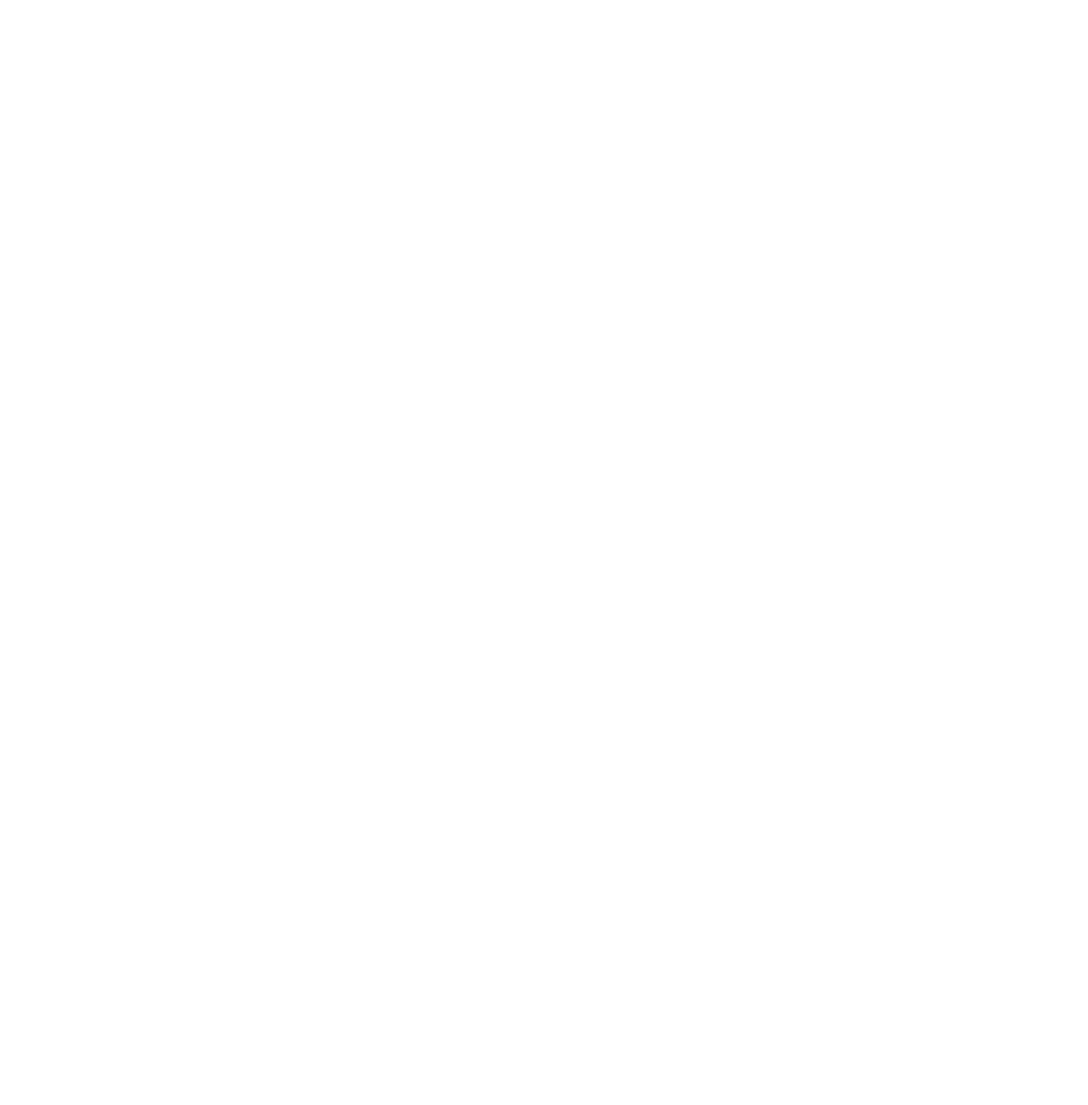
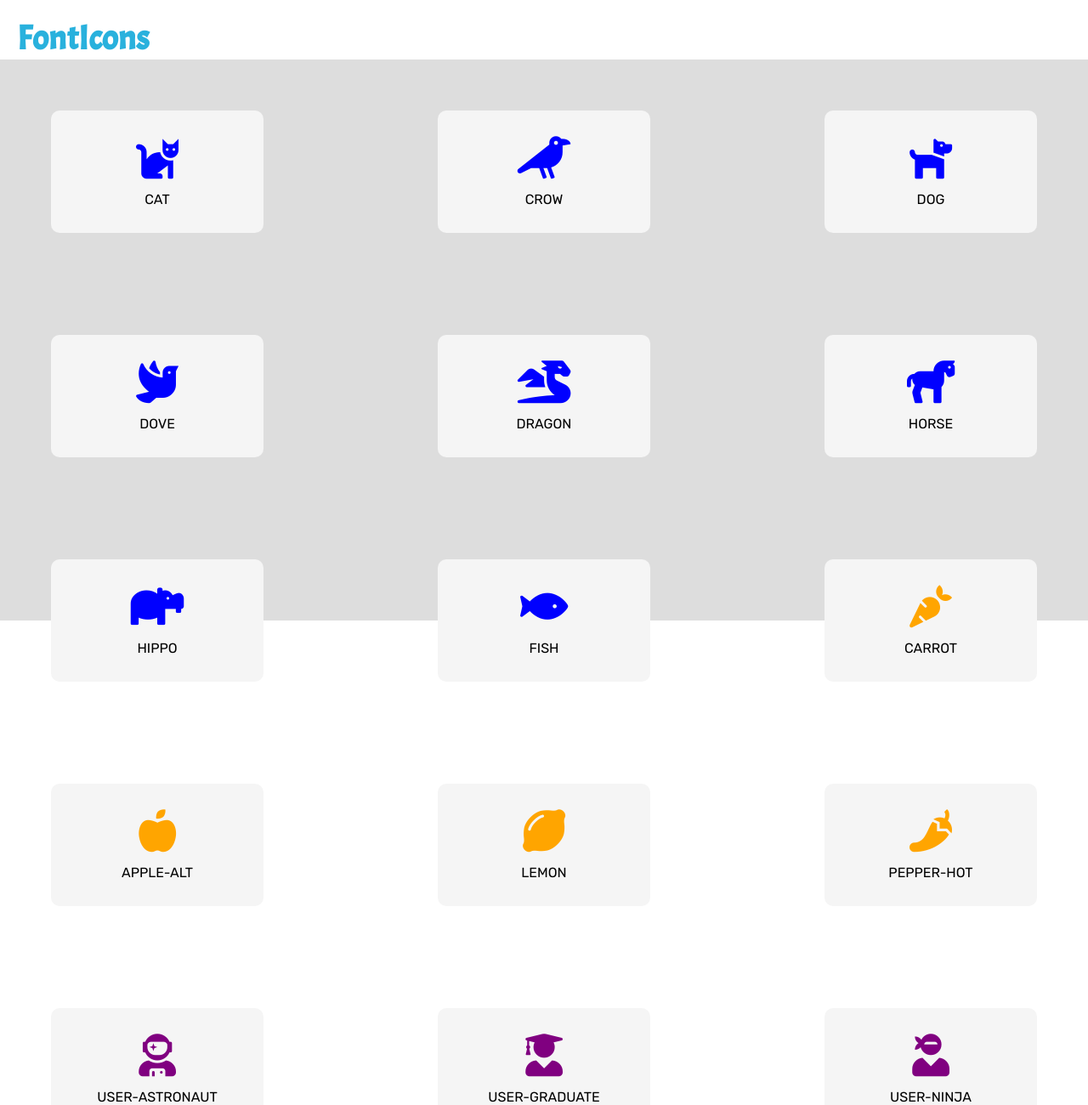
Before and after one commit to lucianomarchionna/js-es6-icons, a plain HTML site: page index.html in a window 1280 px wide. Shown: the top 1300 px of the page at 85% size. Before the commit the page ends 800 px from the top, so only its background shows below. Drawn offline with Linux system fonts and the light colour scheme.

Commit message:
Icone Colorate

```diff
--- a/index.html
+++ b/index.html
@@ -10,15 +10,20 @@
     <title>Icone</title>
 </head>
 <body>
-    <header>
+    <div id="container">
+        <header>
+            <h1 id="title">FontIcons</h1>
+        </header>
+        <div id="icon">
+            <div>
+                <i class="fas fa-cat" style="color: black;"></i>
+                <div class="undertitle">CAT</div>
+            </div>
+        </main>
+        <footer>
 
-    </header>
-    <main>
-
-    </main>
-    <footer>
-
-    </footer>
+        </footer>
+    </div>
     <script src="main.js"></script>
 </body>
 </html>
--- a/main.js
+++ b/main.js
@@ -0,0 +1,153 @@
+const icon = [
+  {
+    name: 'cat',
+    prefix: 'fa-',
+    type: 'animal',
+    family: 'fas',
+  },
+  {
+    name: 'crow',
+    prefix: 'fa-',
+    type: 'animal',
+    family: 'fas',
+  },
+  {
+    name: 'dog',
+    prefix: 'fa-',
+    type: 'animal',
+    family: 'fas',
+  },
+  {
+    name: 'dove',
+    prefix: 'fa-',
+    type: 'animal',
+    family: 'fas',
+  },
+  {
+    name: 'dragon',
+    prefix: 'fa-',
+    type: 'animal',
+    family: 'fas',
+  },
+  {
+    name: 'horse',
+    prefix: 'fa-',
+    type: 'animal',
+    family: 'fas',
+  },
+  {
+    name: 'hippo',
+    prefix: 'fa-',
+    type: 'animal',
+    family: 'fas',
+  },
+  {
+    name: 'fish',
+    prefix: 'fa-',
+    type: 'animal',
+    family: 'fas',
+  },
+  {
+    name: 'carrot',
+    prefix: 'fa-',
+    type: 'vegetable',
+    family: 'fas',
+  },
+  {
+    name: 'apple-alt',
+    prefix: 'fa-',
+    type: 'vegetable',
+    family: 'fas',
+  },
+  {
+    name: 'lemon',
+    prefix: 'fa-',
+    type: 'vegetable',
+    family: 'fas',
+  },
+  {
+    name: 'pepper-hot',
+    prefix: 'fa-',
+    type: 'vegetable',
+    family: 'fas',
+  },
+  {
+    name: 'user-astronaut',
+    prefix: 'fa-',
+    type: 'user',
+    family: 'fas',
+  },
+  {
+    name: 'user-graduate',
+    prefix: 'fa-',
+    type: 'user',
+    family: 'fas',
+  },
+  {
+    name: 'user-ninja',
+    prefix: 'fa-',
+    type: 'user',
+    family: 'fas',
+  },
+  {
+    name: 'user-secret',
+    prefix: 'fa-',
+    type: 'user',
+    family: 'fas',
+  },
+];
+
+const colors = [
+  "blue",
+  "orange",
+  "purple"
+]
+
+const iconsContainer = document.getElementById('icon');
+
+// console.log
+
+const coloredArray = colorIcon(icon, colors);
+print (coloredArray, iconsContainer);
+
+// funzioni
+
+function print(array, container){
+  container.innerHTML = " ";
+  array.forEach((element) => {
+    // console.log(element.name);
+    const {name, family, prefix, color} = element;
+    iconsContainer.innerHTML += `
+    <div>
+      <i class="${family} ${prefix + name}" style="color: ${color}"></i>
+      <div class="undertitle">${name.toUpperCase()}</div>
+    </div>
+    `
+  });
+}
+
+function colorIcon(array, colors){
+  const types = getTypes(array);
+  // console.log(types);
+
+  const coloredArray = array.map((element) => {
+    const indexType = types.indexOf(element.type);
+    console.log(indexType);
+
+    element.color = colors[indexType];
+    return element;
+  })
+  return coloredArray;
+}
+
+function getTypes(array){
+  const types = [];
+
+  array.forEach((element) => {
+    console.log(element.type);
+    if(!types.includes(element.type)){ //il ! è come se scrivi == false
+      types.push(element.type);
+    }
+  });
+  return types;
+}
--- a/style.css
+++ b/style.css
@@ -3,3 +3,57 @@
     padding: 0;
     box-sizing: border-box;
 }
+
+body{
+    font-family: "Rubik", sans-serif;
+}
+
+#container{
+    width: 100%;
+    height: 100vh;
+}
+
+header{
+    font-family: "Acme", sans-serif;
+    width: 100%;
+    height: 70px;
+    line-height: 70px;
+    padding: 10px 20px;
+}
+
+#title{
+    display: flex;
+    justify-content: left;
+    color: rgb(41,177,221);
+    font-size: 250%;
+}
+
+#icon{
+    width: 100%;
+    height: calc(100% - 140px);
+    display: flex;
+    justify-content: space-between;
+    background-color: rgb(221,221,221);;
+    align-items: flex-start;
+    flex-wrap: wrap;
+}
+
+i{
+    font-size: 50px;
+    margin-bottom: 15px;
+}
+#icon>div{
+    flex-basis: calc(100% / 5 - 120px);
+    min-width: 250px;
+    margin: 60px;
+    padding: 30px;
+    background-color: rgb(245, 245, 245);
+    border-radius: 10px;
+    text-align: center;
+    cursor: pointer;
+}
+
+footer{
+    width: 100%;
+    height: 10vh;
+}
```
